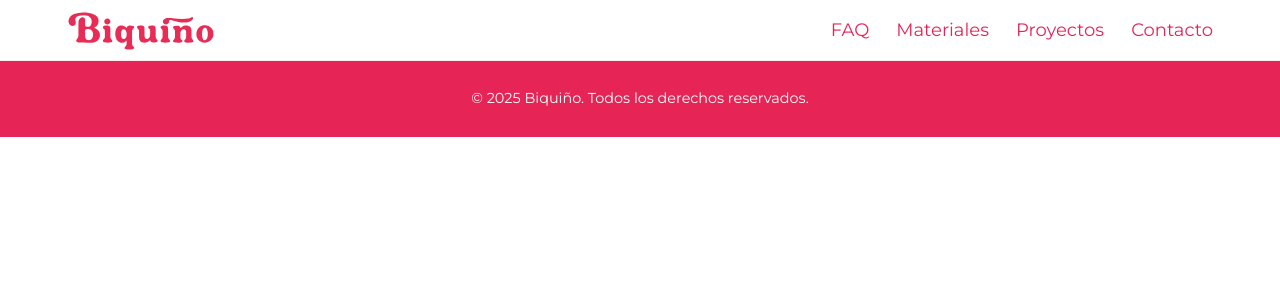
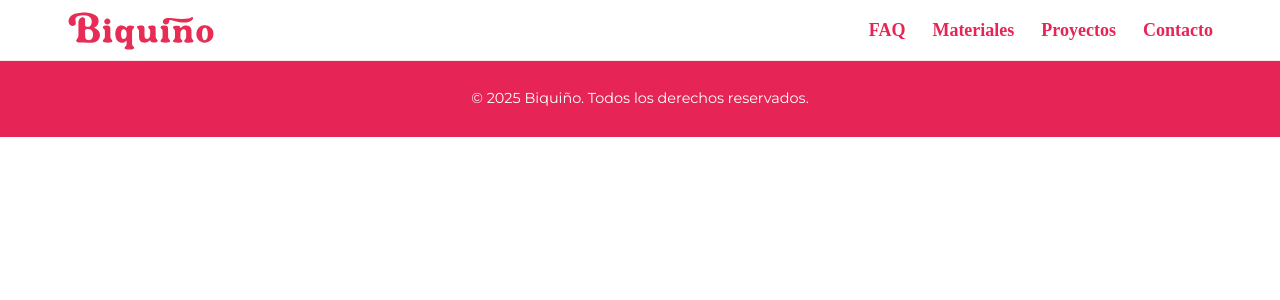
Before and after one commit to AidaG91/biquino-dev, a React (Vite) app in the folder biquino/: page / in a window 1280 px wide. Shown: the top 300 px of the page. Built offline with nearby package versions, Linux system fonts and the light colour scheme; a web font is replaced by a local one.

Commit message:
Navbar titles CSS fixed

```diff
--- a/biquino/src/styles/Header.module.css
+++ b/biquino/src/styles/Header.module.css
@@ -46,6 +46,8 @@
     display: flex; /* Elementos de menú en línea */
     margin: 0;
     padding: 0;
+    font-family: var(--font-heading);
+    font-weight: 700;
 }
 
 .nav-item {
```
